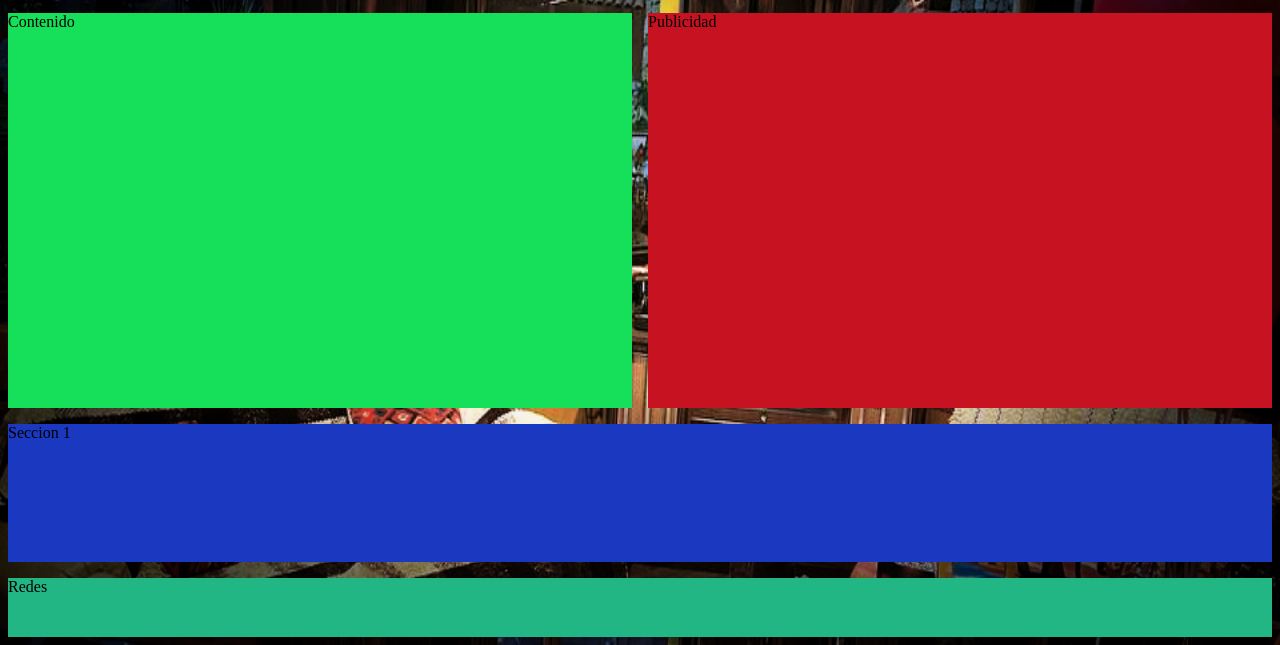
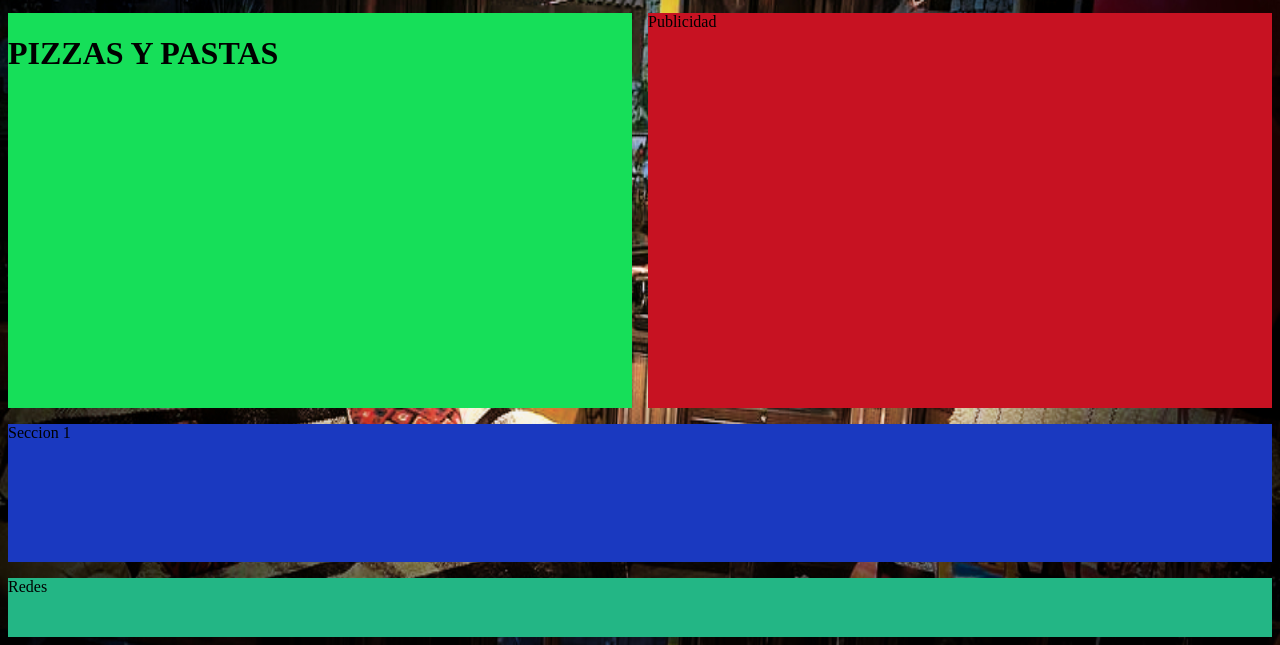
Before and after one commit to witwepp/PreEntrega2-Wilson_Paredes, a plain HTML site: page Index.html in a window 1280 px wide. Shown: the part 171-816 px from the top of the page. Drawn offline with Linux system fonts and the light colour scheme.

Commit message:
actualizacion

```diff
--- a/Index.html
+++ b/Index.html
@@ -17,7 +17,9 @@
     Menu
   </nav>
   <Main>
-    Contenido
+    <h1 class="PIZZAS">
+      PIZZAS Y PASTAS
+    </h1>
   </Main>
   <aside>
     Publicidad
```
